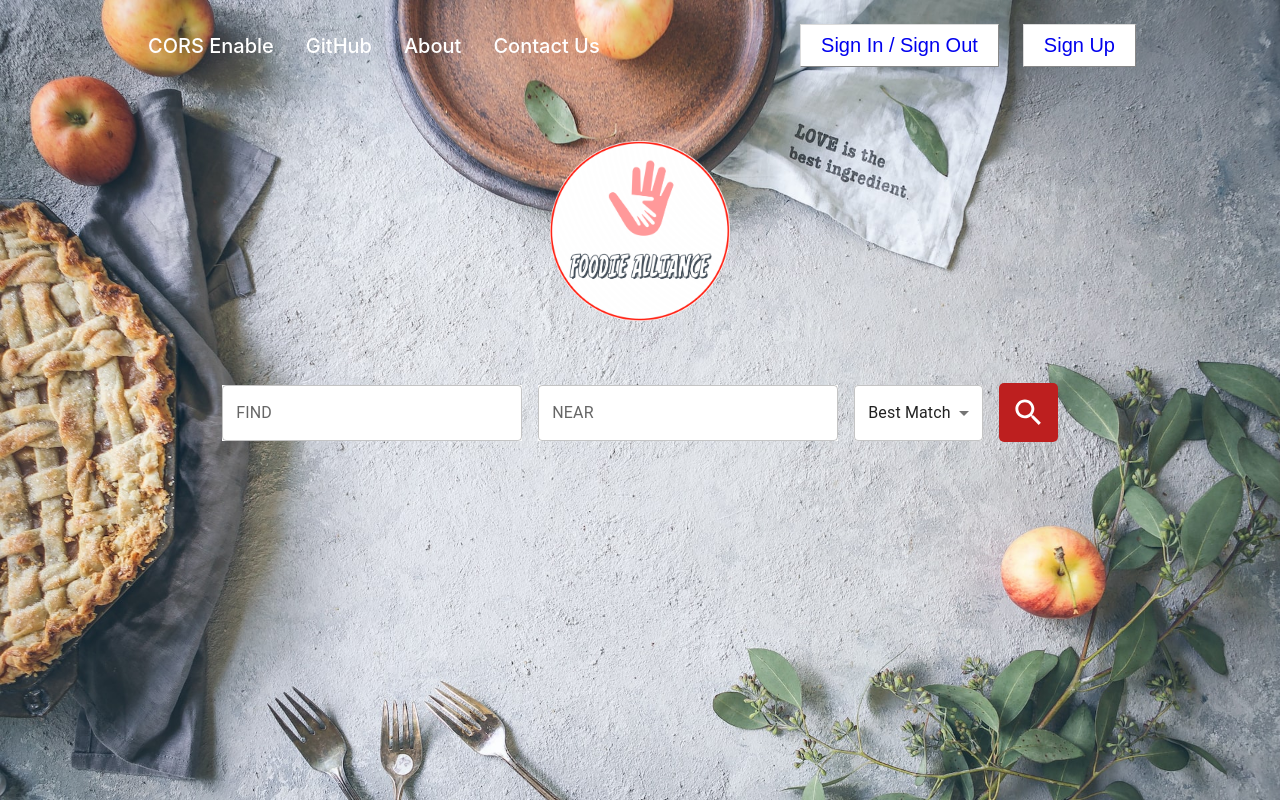
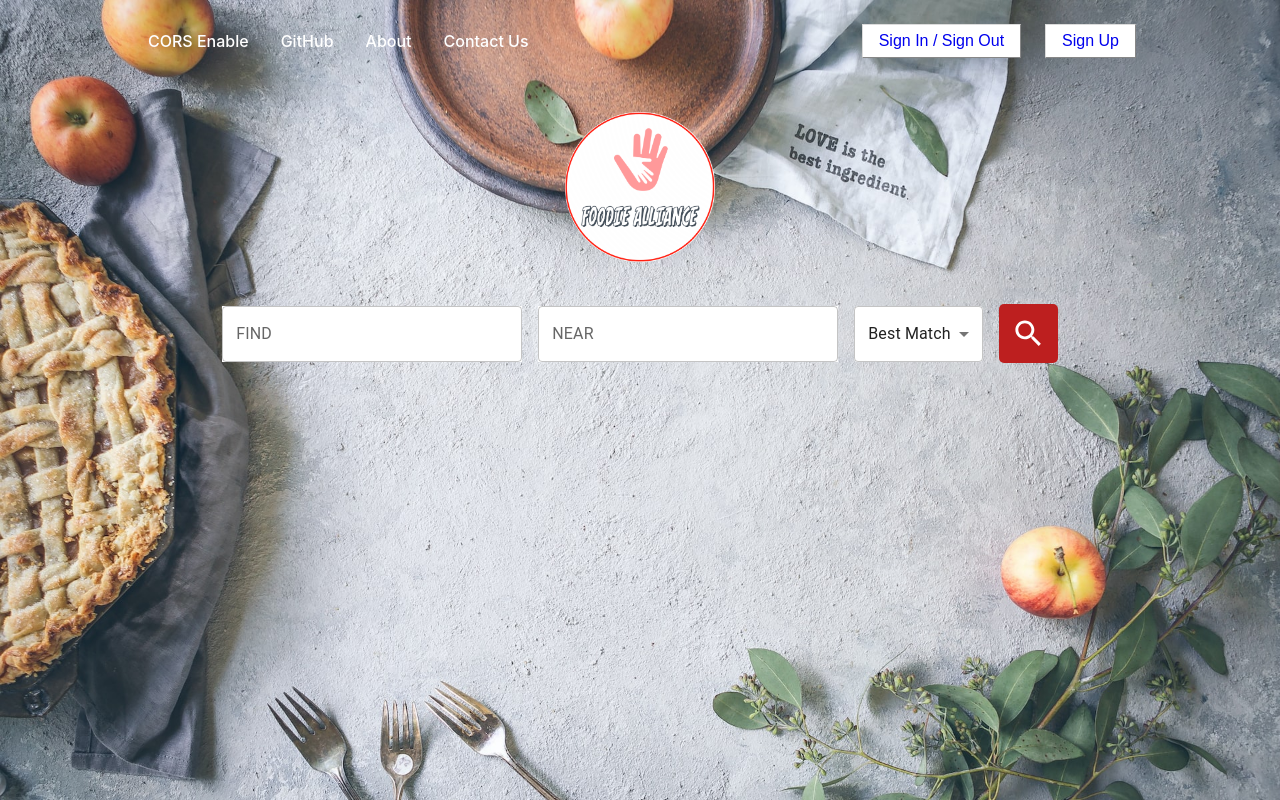
Before and after one commit to zbl14/capstone-planning-log-and-proposal, a React (Create React App) app: page / in a window 1280 px wide. Built offline with nearby package versions, Linux system fonts and the light colour scheme; no server answers.

Commit message:
adjust font size

```diff
--- a/src/components/TopNav.js
+++ b/src/components/TopNav.js
@@ -24,7 +24,7 @@ const RightWrapper = styled.section`
 `;
 
 const NavLink = styled.a`
-  font-size: 20px;
+  font-size: 16px;
   color: #fff;
   font-weight: 500;
   cursor: pointer;
@@ -44,7 +44,7 @@ const NavLink = styled.a`
 `;
 
 const NavButton = styled.button`
-  font-size: 20px;
+  font-size: 16px;
   font-weight: 500;
   margin-left: 1.5rem;
   background-color: white;
--- a/src/components/landingPage/LandingPage.js
+++ b/src/components/landingPage/LandingPage.js
@@ -6,9 +6,9 @@ import TopNav from "../TopNav";
 import logo from "./../../assets/foodie-alliance-logo.png";
 import styled from "styled-components";
 
-const FoodieAllianceLogo = styled.img`
-  width: 180px;
-  margin: 50px 0;
+export const FoodieAllianceLogo = styled.img`
+  width: 150px;
+  margin: 30px 0;
 `;
 
 const SearchArea = styled.section`
--- a/src/components/navBar/NavBar.js
+++ b/src/components/navBar/NavBar.js
@@ -13,7 +13,7 @@ const NavBarWrapper = styled.section`
 `;
 
 const NavButton = styled.button`
-  font-size: 20px;
+  font-size: 16px;
   font-weight: 500;
   margin-left: 1.5rem;
   background-color: white;
@@ -35,7 +35,7 @@ const NavBar = (props) => {
     <React.Fragment>
       <NavBarWrapper>
         <Link to="/">
-          <img src={logo} alt="logo" width="75px" />
+          <img src={logo} alt="logo" width="70px" />
         </Link>
         <SearchBar
           term={props.term}
--- a/src/components/search/searchResultSummary/SearchResultSummary.js
+++ b/src/components/search/searchResultSummary/SearchResultSummary.js
@@ -15,7 +15,7 @@ const SearchSummary = styled.section`
   width: 100%;
   display: flex;
   justify-content: space-between;
-  max-width: 1200px;
+  max-width: 1050px;
 `;
 
 const SummaryText = styled.p`
```
